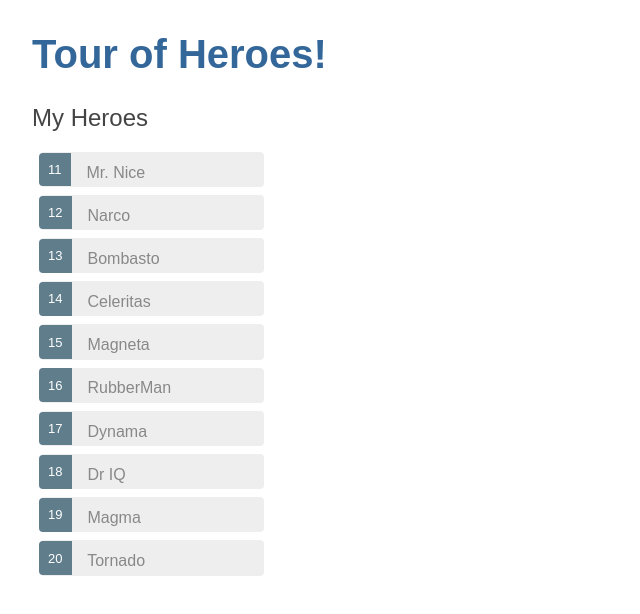
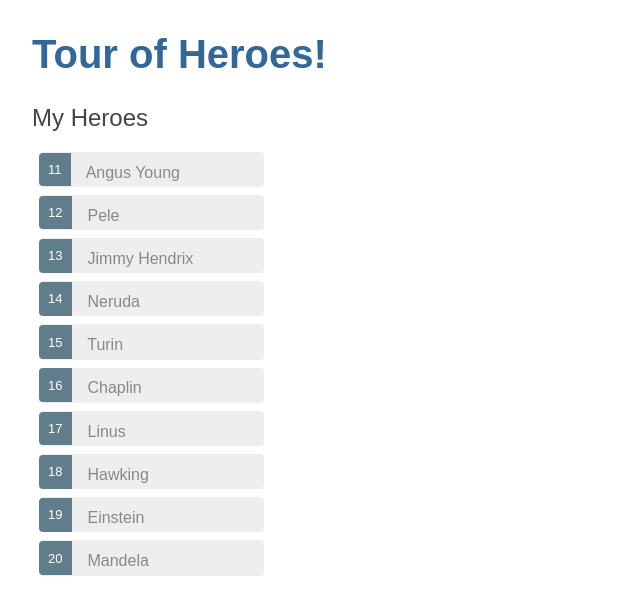
Before and after one commit to r1ckr/angular-tour-of-heroes, an Angular app: page / in a window 1280 px wide. Shown: the top 614 px of the page, without its empty margins (0-640 px from the left). Built offline with nearby package versions, Linux system fonts and the light colour scheme.

Commit message:
Fixing heroes

```diff
--- a/src/app/mock-heroes.ts
+++ b/src/app/mock-heroes.ts
@@ -1,14 +1,14 @@
 import { Hero } from './hero.model';
 
 export const HEROES: Hero[] = [
-  { id: 11, name: 'Mr. Nice' },
-  { id: 12, name: 'Narco' },
-  { id: 13, name: 'Bombasto' },
-  { id: 14, name: 'Celeritas' },
-  { id: 15, name: 'Magneta' },
-  { id: 16, name: 'RubberMan' },
-  { id: 17, name: 'Dynama' },
-  { id: 18, name: 'Dr IQ' },
-  { id: 19, name: 'Magma' },
-  { id: 20, name: 'Tornado' }
+  { id: 11, name: 'Angus Young' },
+  { id: 12, name: 'Pele' },
+  { id: 13, name: 'Jimmy Hendrix' },
+  { id: 14, name: 'Neruda' },
+  { id: 15, name: 'Turin' },
+  { id: 16, name: 'Chaplin' },
+  { id: 17, name: 'Linus' },
+  { id: 18, name: 'Hawking' },
+  { id: 19, name: 'Einstein' },
+  { id: 20, name: 'Mandela' }
 ];
```
